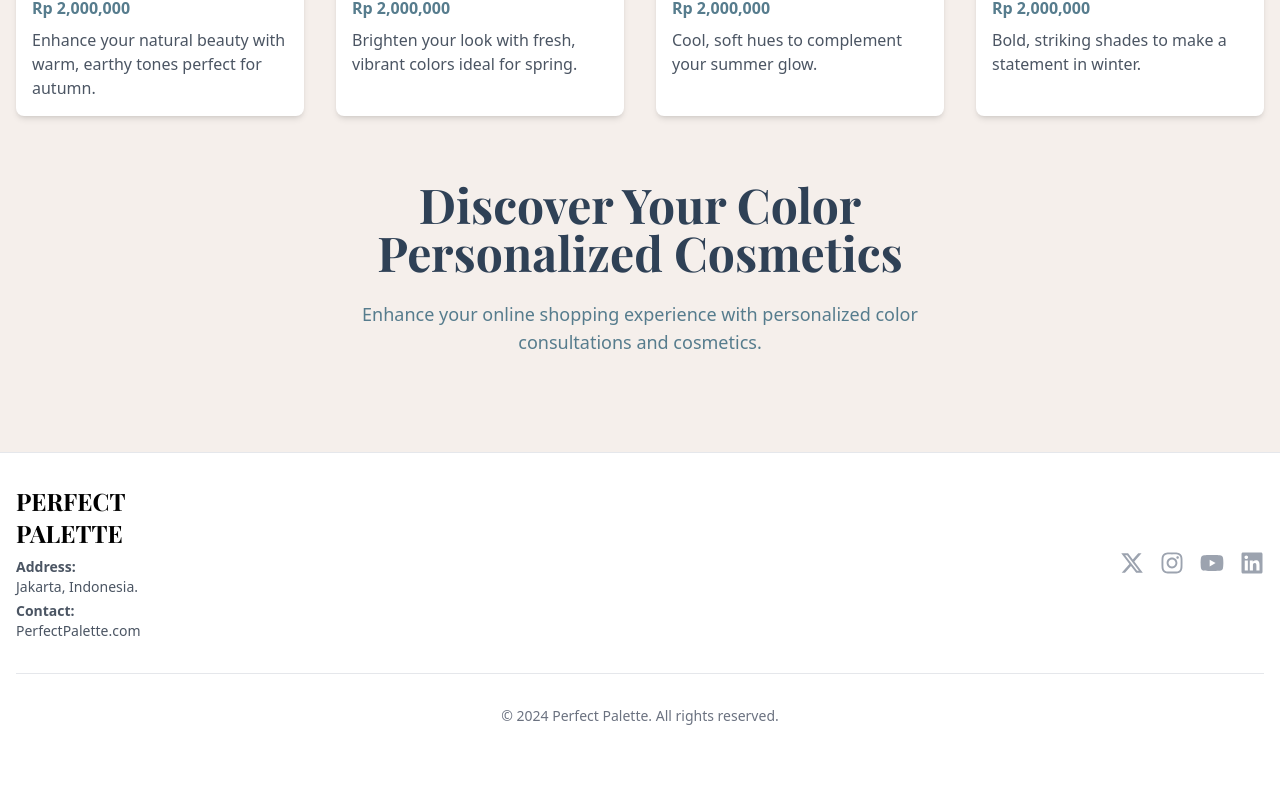
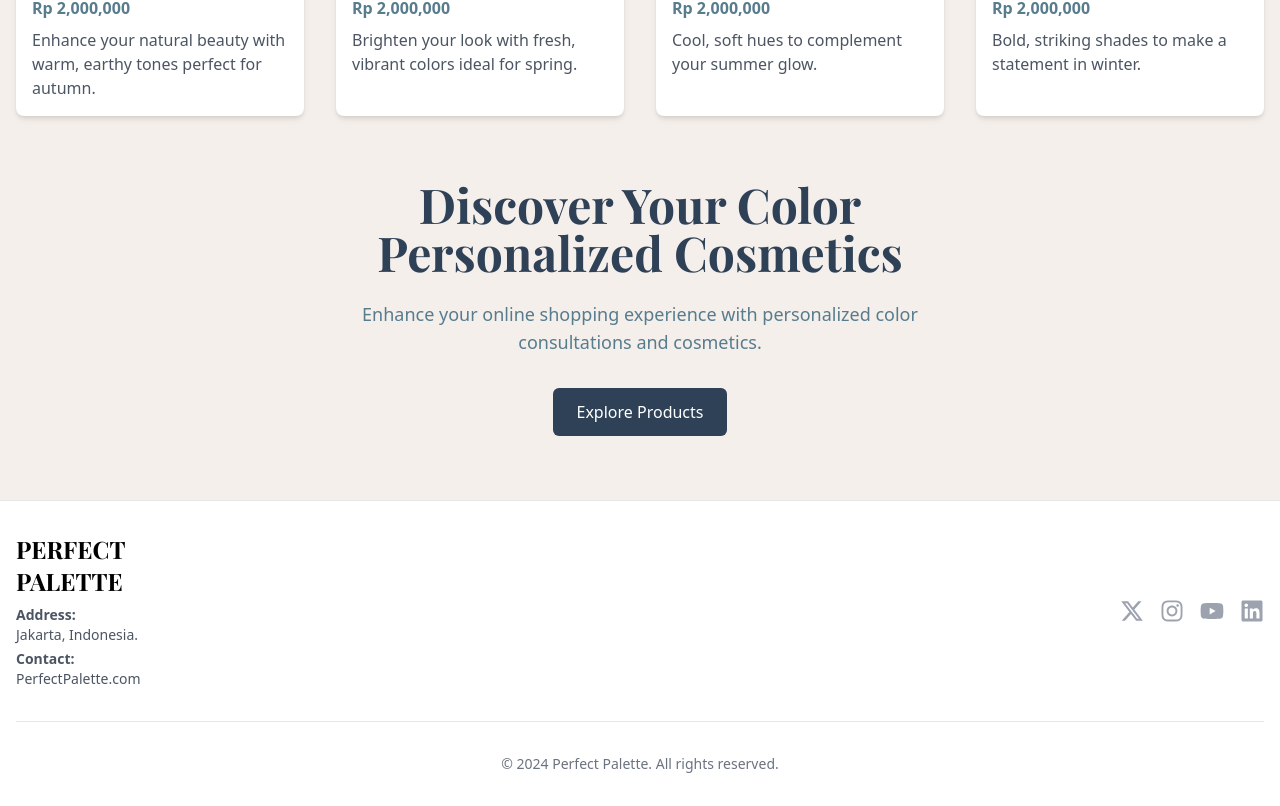
Before and after one commit to oledunwahid/client-perfect-pallete, a React (Vite) app: page / in a window 1280 px wide. Shown: the part 2420-3226 px from the top of the page. Before the commit the page ends 3178 px from the top, so only its background shows below. Built offline with nearby package versions, Linux system fonts and the light colour scheme; a web font is replaced by a local one.

Commit message:
adding first products

```diff
--- a/src/App.jsx
+++ b/src/App.jsx
@@ -3,6 +3,7 @@ import Navbar from "./components/common/layouts/Navbar";
 import Footer from "./components/common/layouts/Footer";
 import Home from "./pages/home/Home";
 import Login from "./pages/auth/Login";
+import Product from "./pages/products/Home";
 
 function App() {
   return (
@@ -10,7 +11,8 @@ function App() {
       <Navbar />
       <Routes>
         <Route path="/" element={<Home />} />
-        <Route path="/signin" element={<Login />} />{" "}
+        <Route path="/products" element={<Product />} />
+        <Route path="/signin" element={<Login />} />
       </Routes>
       <Footer />
     </>
--- a/src/components/product/ProductCard.jsx
+++ b/src/components/product/ProductCard.jsx
@@ -0,0 +1,20 @@
+import React from "react";
+import { FaShoppingCart } from "react-icons/fa";
+
+const ProductCard = ({ title, description, imageUrl }) => {
+  return (
+    <div className="bg-white rounded-lg shadow-md overflow-hidden">
+      <img src={imageUrl} alt={title} className="w-full h-48 object-cover" />
+      <div className="p-4">
+        <h3 className="text-lg font-semibold text-navy mb-2">{title}</h3>
+        <p className="text-teal text-sm mb-4">{description}</p>
+        <button className="bg-navy text-white px-4 py-2 rounded-md hover:bg-teal transition duration-300 flex items-center justify-center">
+          <FaShoppingCart className="mr-2" />
+          Add to Cart
+        </button>
+      </div>
+    </div>
+  );
+};
+
+export default ProductCard;
--- a/src/pages/home/sections/SeasonalPalletes.jsx
+++ b/src/pages/home/sections/SeasonalPalletes.jsx
@@ -1,6 +1,7 @@
 // src/sections/SeasonalPalettes.jsx
 
 import React from "react";
+import { useNavigate } from "react-router-dom";
 import ServiceCard from "../../../components/service/ServiceCard";
 
 // Asumsikan Anda memiliki gambar-gambar ini di folder assets
@@ -39,6 +40,8 @@ const palettes = [
 ];
 
 const SeasonalPalettes = () => {
+  const navigate = useNavigate();
+
   return (
     <section className="bg-beige py-16">
       <div className="container mx-auto px-4">
@@ -63,6 +66,12 @@ const SeasonalPalettes = () => {
             Enhance your online shopping experience with personalized color
             consultations and cosmetics.
           </p>
+          <button
+            onClick={() => navigate("/products")}
+            className="bg-navy text-white px-6 py-3 rounded-md hover:bg-teal transition duration-300"
+          >
+            Explore Products
+          </button>
         </div>
       </div>
     </section>
--- /dev/null
+++ b/src/pages/products/Home.jsx
@@ -0,0 +1,11 @@
+import ProductsAutumn from "./sections/ProductsAutumn";
+
+function Home() {
+  return (
+    <div className="pt-16">
+      <ProductsAutumn />
+    </div>
+  );
+}
+
+export default Home;
--- /dev/null
+++ b/src/pages/products/components/ProductList.jsx
@@ -0,0 +1,48 @@
+import React from "react";
+import ProductCard from "../../../components/product/ProductCard";
+import autumnPaletteImage from "../../../assets/background/autumn-palette.png";
+
+const ProductList = () => {
+  const products = [
+    {
+      title: "SPICE BLUSH",
+      description: "Our bestselling blush palette with warm, spicy tones.",
+      imageUrl: autumnPaletteImage,
+    },
+    {
+      title: "Eyeshadow Palette",
+      description: "Versatile eyeshadow palette with autumn-inspired colors.",
+      imageUrl: autumnPaletteImage,
+    },
+    {
+      title: "Lip Collection",
+      description: "Set of lip colors perfect for the fall season.",
+      imageUrl: autumnPaletteImage,
+    },
+    {
+      title: "Foundation",
+      description: "Long-lasting foundation with a natural finish.",
+      imageUrl: autumnPaletteImage,
+    },
+    {
+      title: "Brush Set",
+      description: "Professional makeup brush set for flawless application.",
+      imageUrl: autumnPaletteImage,
+    },
+  ];
+
+  return (
+    <div className="grid grid-cols-1 md:grid-cols-2 lg:grid-cols-3 gap-8">
+      {products.map((product, index) => (
+        <ProductCard
+          key={index}
+          title={product.title}
+          description={product.description}
+          imageUrl={product.imageUrl}
+        />
+      ))}
+    </div>
+  );
+};
+
+export default ProductList;
--- /dev/null
+++ b/src/pages/products/sections/ProductsAutumn.jsx
@@ -0,0 +1,17 @@
+import React from "react";
+import ProductList from "../components/ProductList";
+
+const Products = () => {
+  return (
+    <section className="bg-beige py-16">
+      <div className=" container mx-auto px-4 py-8">
+        <h1 className="text-3xl font-bold text-navy mb-8 font-playfair text-center">
+          Autumn Personalized Color Analysis Cosmetics
+        </h1>
+        <ProductList />
+      </div>
+    </section>
+  );
+};
+
+export default Products;
```
